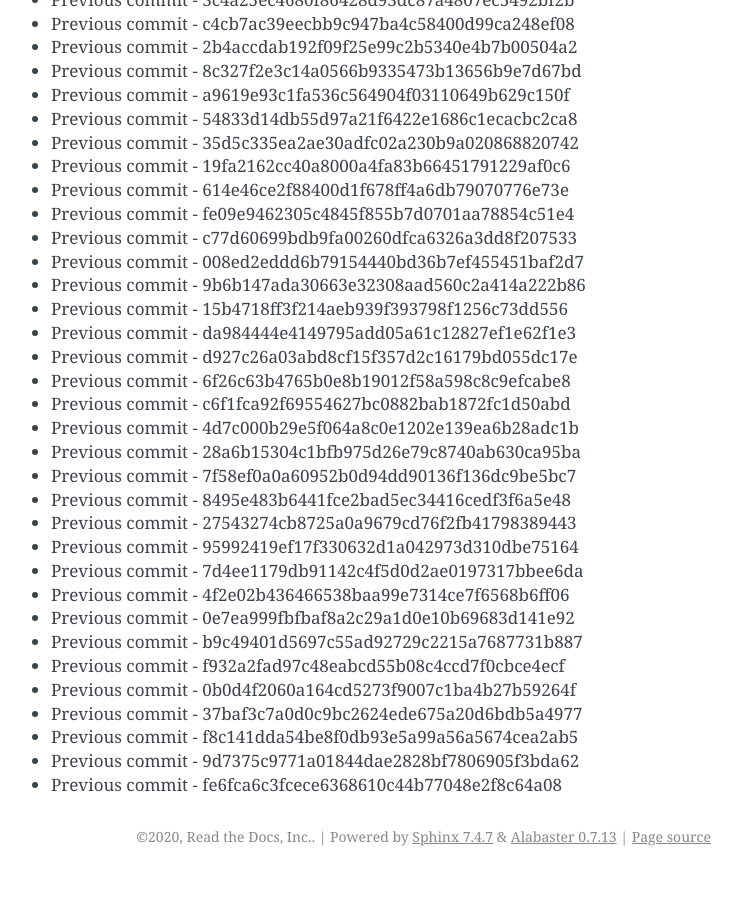
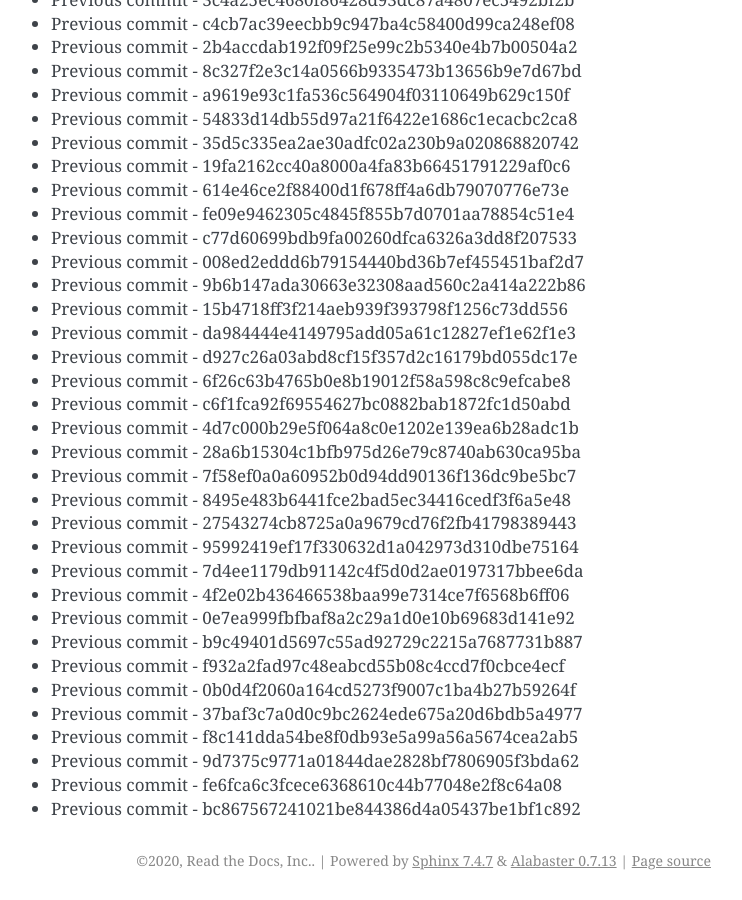
Before and after one commit to readthedocs/rtd-git-stresstest, a Sphinx documentation site: the page built from docs/updates.rst, in a window 1280 px wide and 900 px high, scrolled down 84159 px. Shown: the whole window, without its empty margins (399-1141 px from the left). Built offline with Sphinx 7.4.7, drawn with Linux system fonts in a browser that asks for light colours; before the commit the page ends 85035 px from its top, so only the background shows below that.

Commit message:
Generating commit from previous: bc867567241021be844386d4a05437be1bf1c892

```diff
--- a/docs/updates.rst
+++ b/docs/updates.rst
@@ -3568,3 +3568,4 @@ It can be tested for any performance characteristics.
 * Previous commit - f8c141dda54be8f0db93e5a99a56a5674cea2ab5
 * Previous commit - 9d7375c9771a01844dae2828bf7806905f3bda62
 * Previous commit - fe6fca6c3fcece6368610c44b77048e2f8c64a08
+* Previous commit - bc867567241021be844386d4a05437be1bf1c892
```
